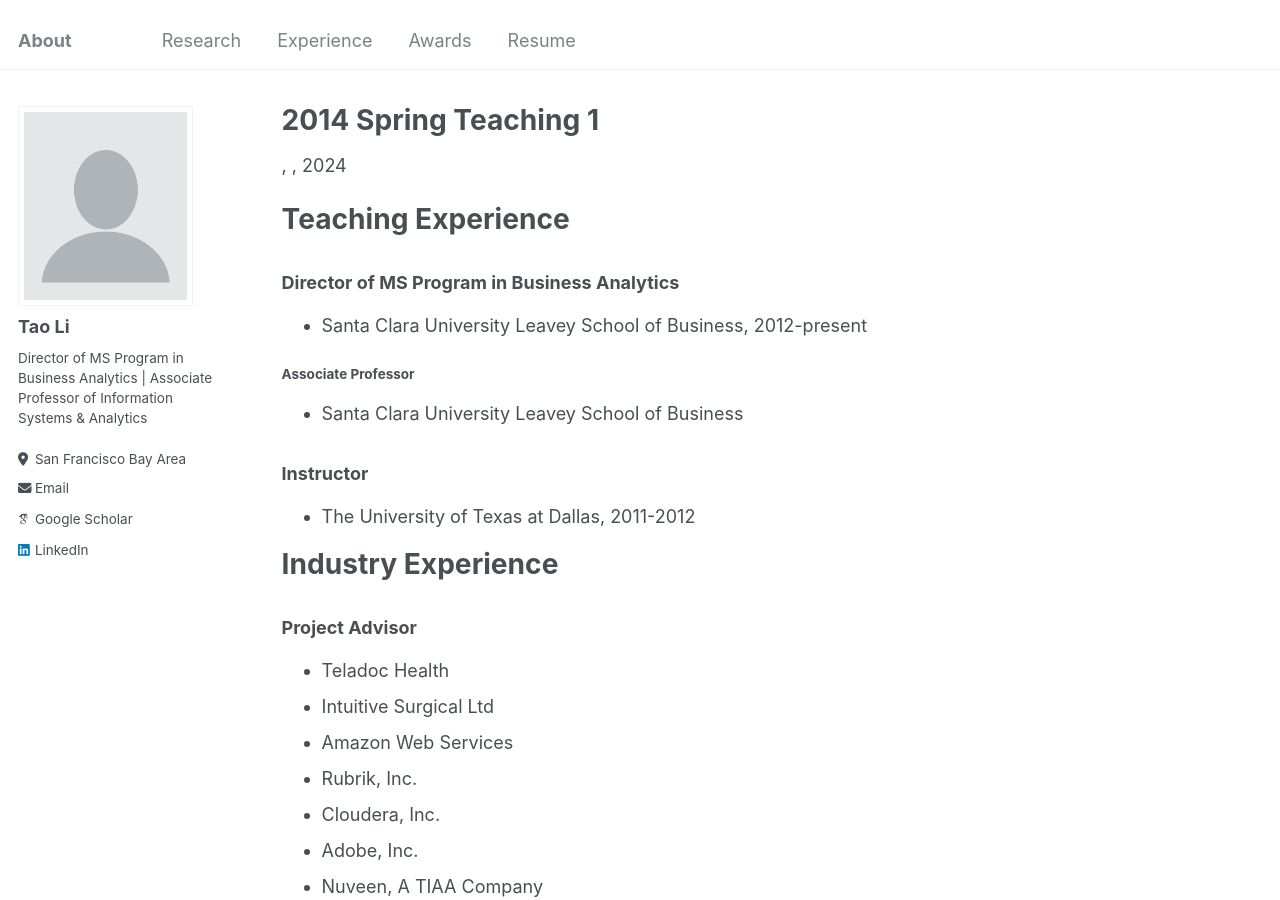
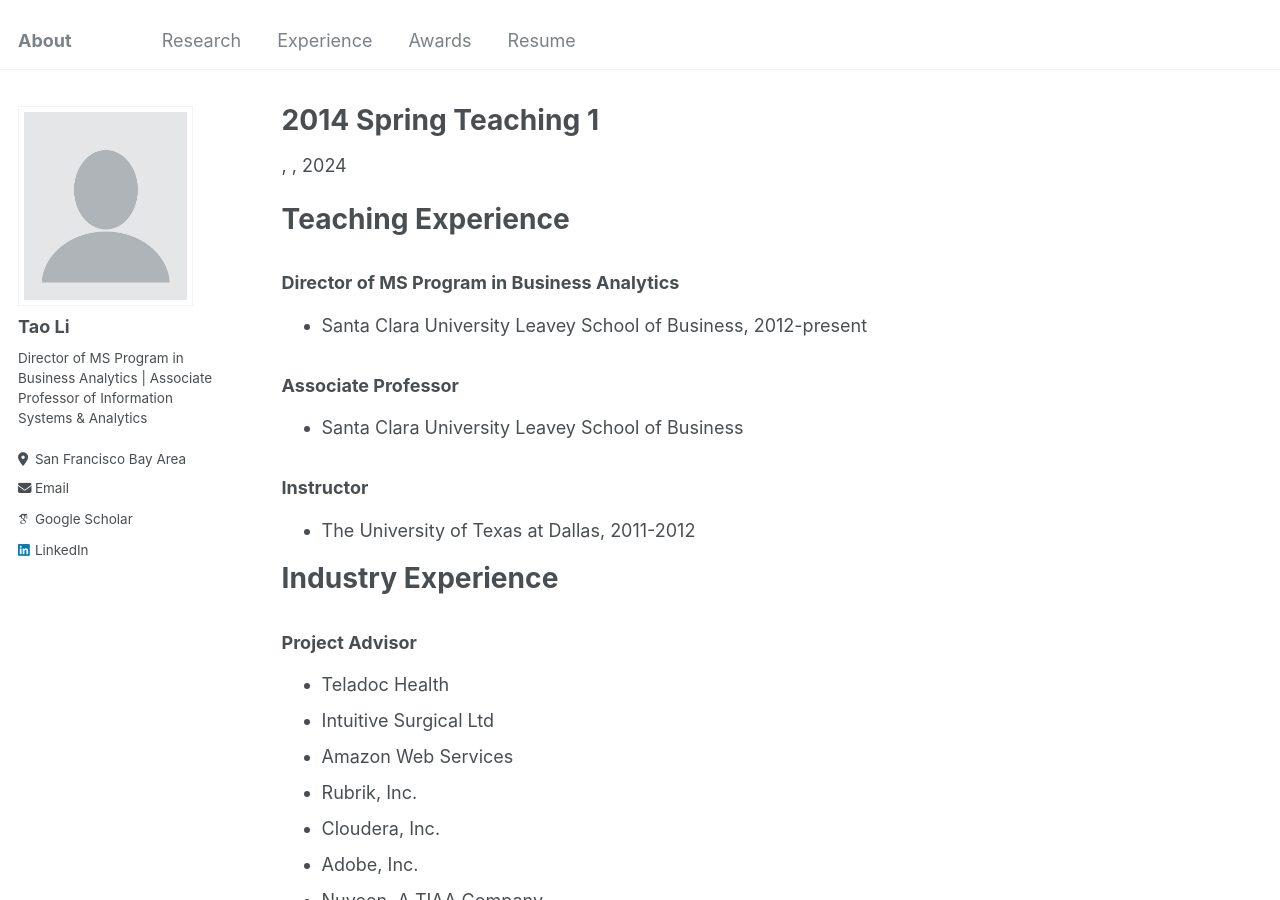
Before and after one commit to Judydy0417/TaoLi.github.io, a Jekyll site: the page built from _teaching/2014-spring-teaching-1.md, in a window 1280 px wide and 900 px high. Built offline with Jekyll 4.4.1, drawn with Linux system fonts in a browser that asks for light colours; some web fonts are replaced.

```diff
--- a/_teaching/2014-spring-teaching-1.md
+++ b/_teaching/2014-spring-teaching-1.md
@@ -11,7 +11,7 @@ collection: teaching
     <li>Santa Clara University Leavey School of Business, 2012-present</li>
 </ul>
 
-<h4>Associate Professor</h4>
+<h3>Associate Professor</h3>
 <ul>
     <li>Santa Clara University Leavey School of Business</li>
 </ul>
```
